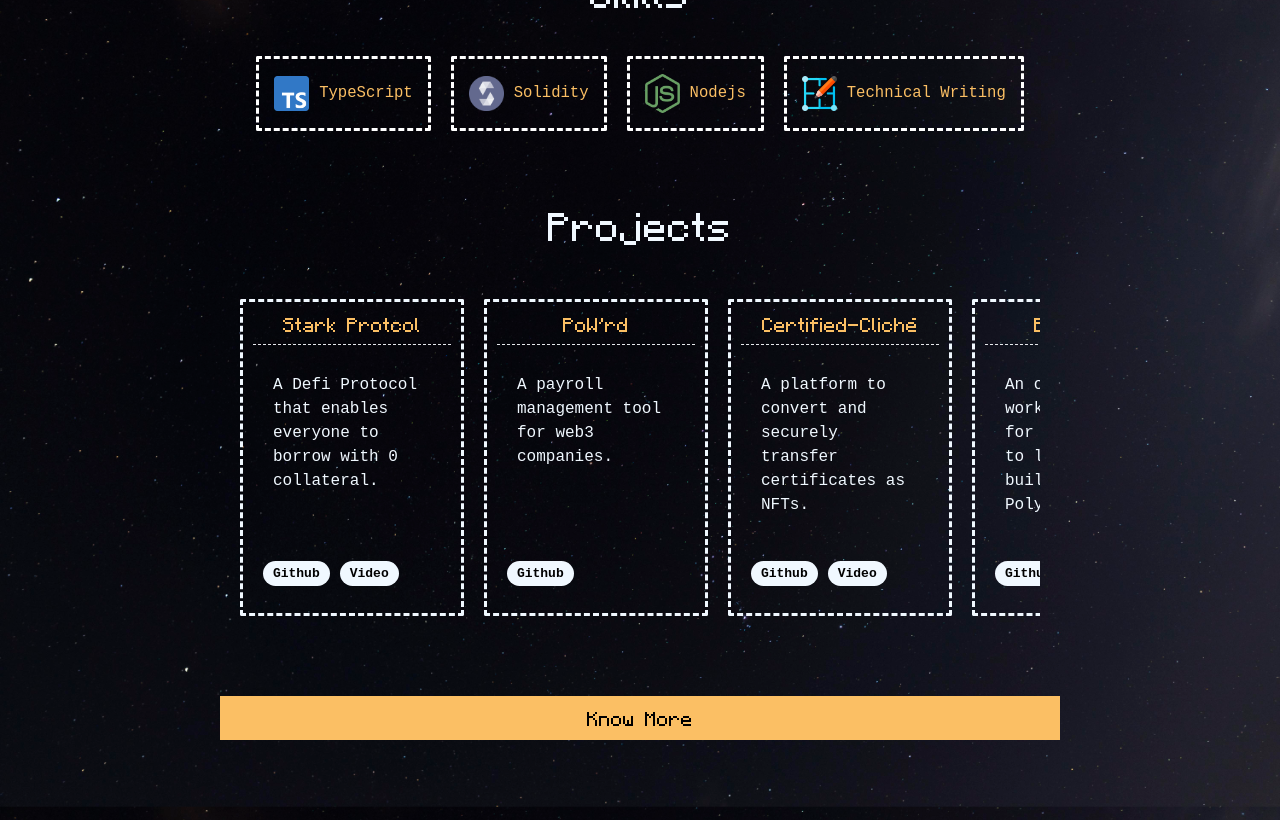
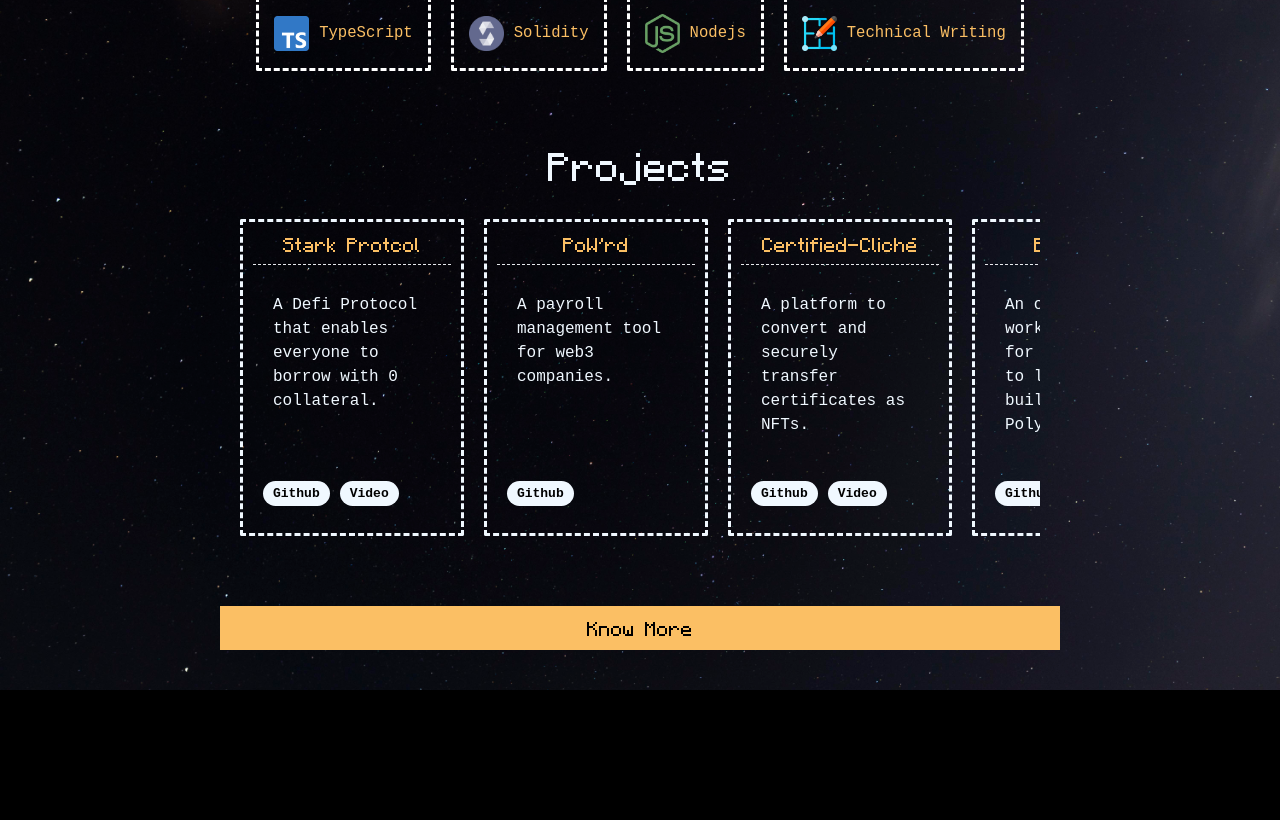
Before and after one commit to 0xayushM/portfolio_template1, a Next.js app: page / in a window 1280 px wide. Shown: the part 900-1720 px from the top of the page. After the commit the page ends 1590 px from the top, so only its background shows below. Built offline with nearby package versions, Linux system fonts and the light colour scheme.

Commit message:
fix: padding fixes

```diff
--- a/app/components/knowMore.tsx
+++ b/app/components/knowMore.tsx
@@ -10,7 +10,7 @@ const KnowMore = () => {
     };
 
     return (
-      <div className='pb-10'>
+      <div className='pb-10 md:pb-0'>
         {showDetails && (
           <div>
             <WorkEx />
--- a/app/globals.css
+++ b/app/globals.css
@@ -55,7 +55,7 @@ body {
   font-size: xx-large;
   align-items: center;
   justify-content: center;
-  padding: 40px 20px;
+  padding: 20px 20px;
   padding-top: 20px;
 }
 
@@ -315,7 +315,7 @@ ul {
   display: flex;
   align-items: center;
   justify-content: center;
-  padding-top: 20px;
+  padding-top: 10px;
 }
 
 .knowMore {
--- a/package.json
+++ b/package.json
@@ -13,6 +13,7 @@
     "@types/node": "20.5.2",
     "@types/react": "18.2.20",
     "@types/react-dom": "18.2.7",
+    "@types/react-scroll": "^1.8.7",
     "@types/react-slick": "^0.23.10",
     "autoprefixer": "10.4.15",
     "ionicons": "^7.1.2",
```
Also changed, not shown: 1 other file (tests, documents, lock files or other folders).
